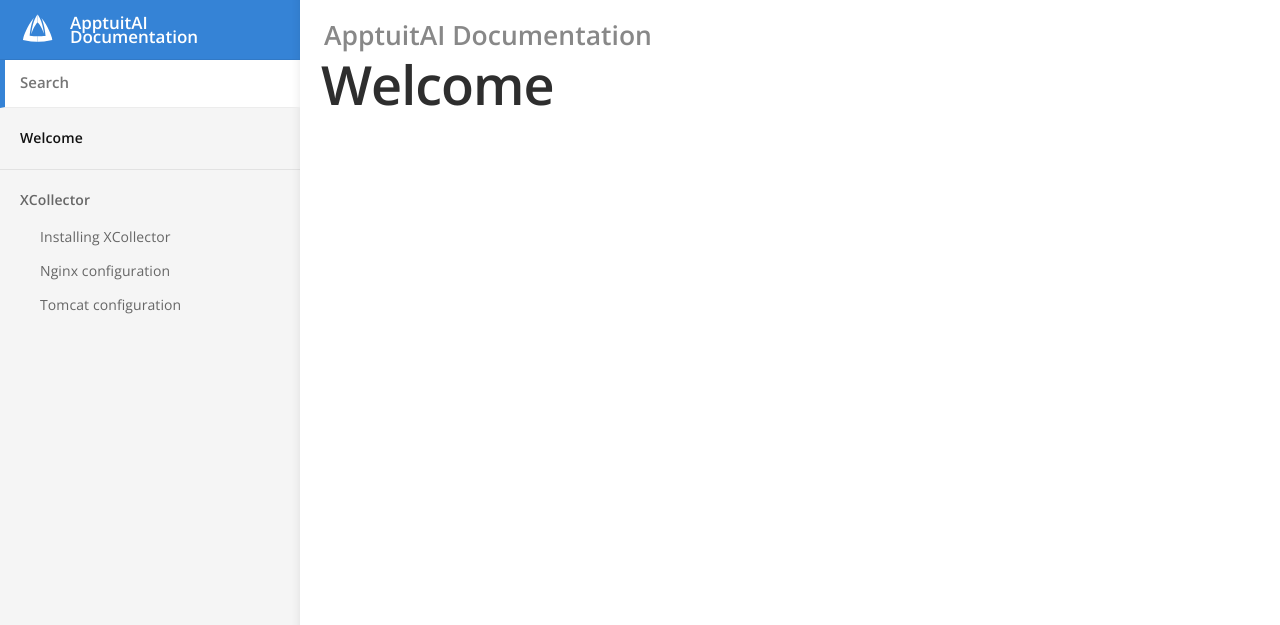
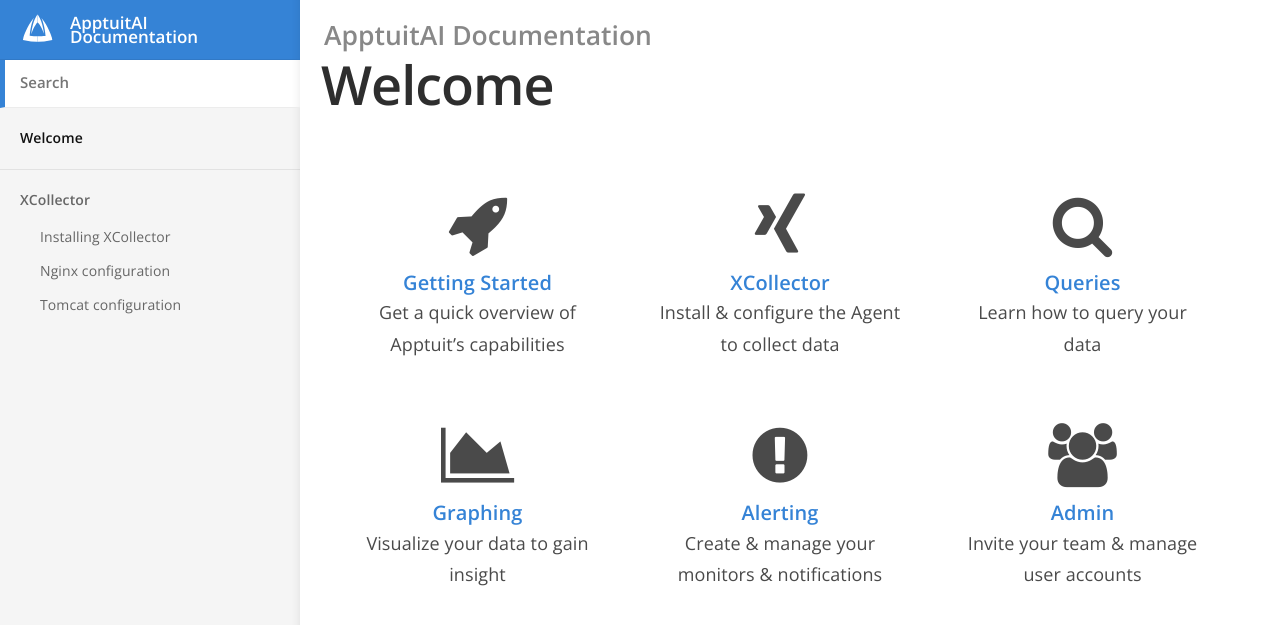
Before and after one commit to ApptuitAI/documentation, a Jekyll site: the page built from index.md, in a window 1280 px wide. Shown: the top 625 px of the page. Built offline with Jekyll 4.4.1, drawn with Linux system fonts in a browser that asks for light colours.

Commit message:
Initial version of site homepage

```diff
--- /dev/null
+++ b/_includes/clickable-card.html
@@ -0,0 +1,10 @@
+<a href="{{ include.link }}" class="card">
+  <div class="card-body">
+    <!--
+    <img class="img-fluid " srcset="{{ include.img }}" alt="{{ include.title }}">
+    -->
+    <i class="card-icon fa fa-{{ include.ico }}"></i>
+    <div class="card-title">{{ include.title }}</div>
+    <div class="card-desc">{{ include.description }}</div>
+  </div>
+</a>
--- a/index.md
+++ b/index.md
@@ -2,3 +2,62 @@
 title: Welcome
 layout: docs
 ---
+<style>
+.row {
+    display: flex;
+    flex-flow: row wrap;
+    justify-content: space-evenly;
+}
+
+.cell {
+    display: flex;
+    width: 300px;
+}
+
+.card {
+  width: 100%;
+  padding: 25px;
+  border: 1px solid transparent;
+
+  text-align: center;
+  text-decoration: none;
+  font-family: "Open Sans", sans-serif;
+}
+
+.card:hover {
+  border: 1px solid #3583d6;
+  border-radius: .5rem;
+}
+
+.card .card-title {
+  font-weight: 600;
+  font-size: 2rem;
+  color: #3583d6;
+}
+
+.card .card-icon {
+  font-size: 64px;
+  padding: 10px;
+}
+
+</style>
+<div class="row">
+   <div class="cell">
+   {% include clickable-card.html link="/" title="Getting Started" description="Get a quick overview of Apptuit’s capabilities" ico="rocket" %}
+   </div>
+   <div class="cell">
+   {% include clickable-card.html link="/xcollector" title="XCollector" description="Install &amp; configure the Agent to collect data" ico="xing" %}
+   </div>
+   <div class="cell">
+   {% include clickable-card.html link="/" title="Queries" description="Learn how to query your data" ico="search" %}
+   </div>
+   <div class="cell">
+   {% include clickable-card.html link="/" title="Graphing" description="Visualize your data to gain insight" ico="area-chart" %}
+   </div>
+   <div class="cell">
+   {% include clickable-card.html link="/" title="Alerting" description="Create &amp; manage your monitors &amp; notifications" ico="exclamation-circle" %}
+   </div>
+   <div class="cell">
+   {% include clickable-card.html link="/" title="Admin" description="Invite your team &amp; manage user accounts" ico="users" %}
+   </div>
+</div>
```
